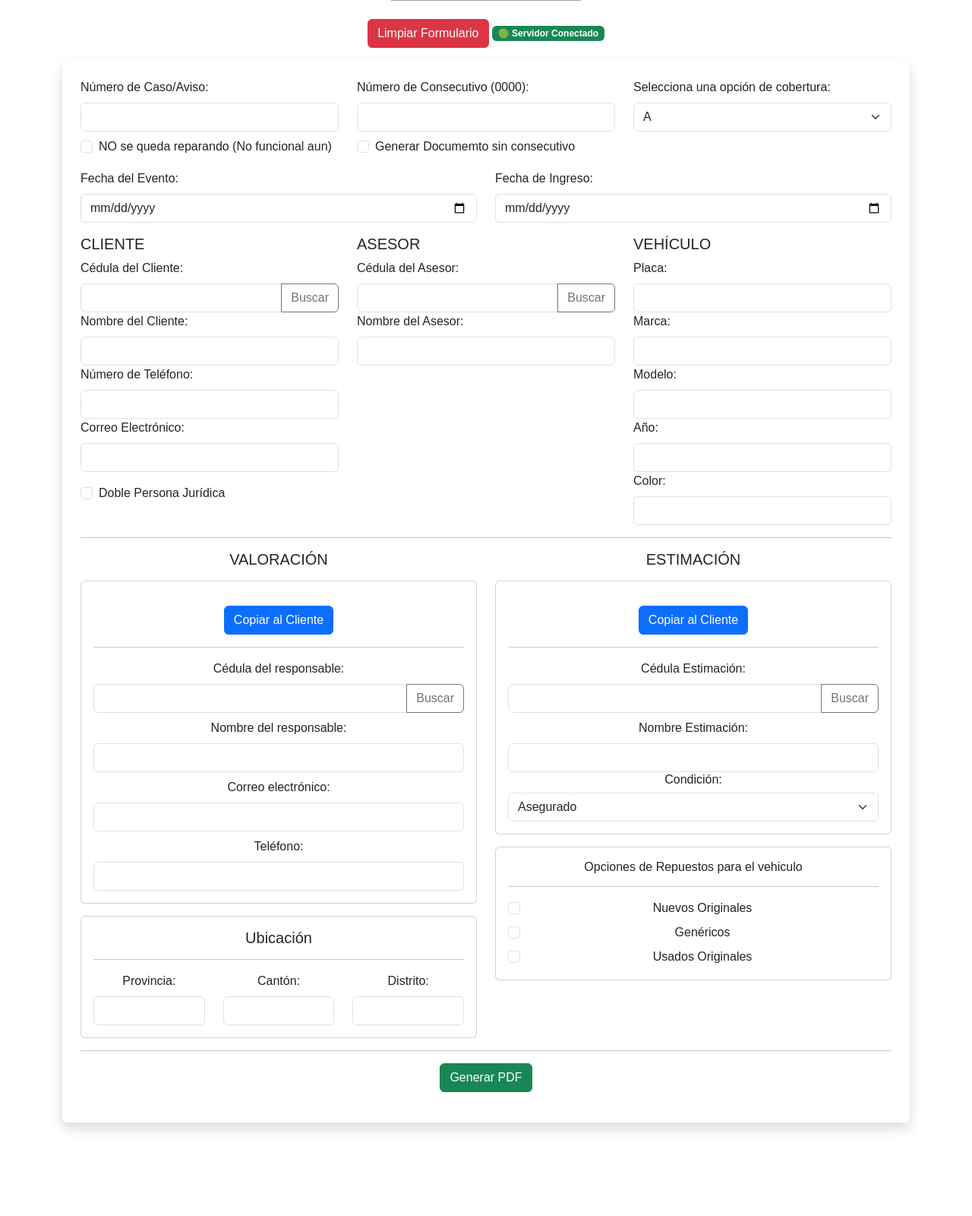
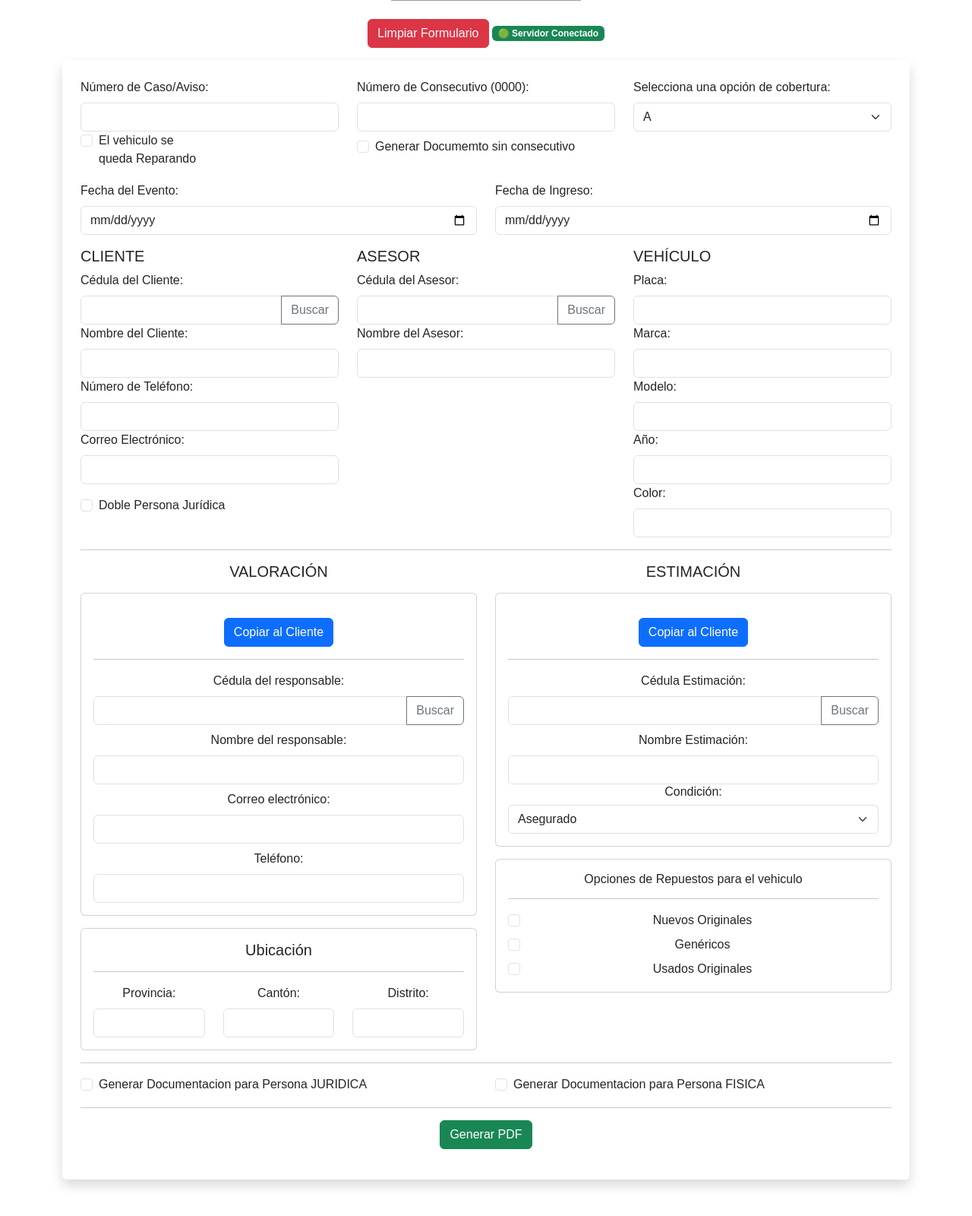
Before and after one commit to ASalazar11/WAB3, a Flask app: page / in a window 1280 px wide. Shown: the part 235-1835 px from the top of the page at 76% size. Before the commit the page ends 1723 px from the top, so only its background shows below. Run offline with Flask 3, Linux system fonts and the light colour scheme; some libraries are stand-ins or nearby versions; grey boxes are pictures that could not be loaded.

Commit message:
Agregar Documentacion doble check

```diff
--- a/templates/index.html
+++ b/templates/index.html
@@ -335,9 +335,13 @@
 
                     <label for="aviso" class="form-label">Número de Caso/Aviso:</label>
                     <input type="text" id="aviso" name="aviso" class="form-control" required>
-                    <div class="form-check mt-2">
-                        <input type="checkbox" class="form-check-input" id="nosequedareparando">
-                        <label class="form-check-label" for="nosequedareparando">NO se queda reparando (No funcional aun)</label>
+                    <div class="col-md-6">
+                        <div class="form-check">
+                            <input class="form-check-input" type="checkbox" id="noSeQueda" name="noSeQueda">
+                            <label class="form-check-label" for="noSeQueda">
+                                El vehiculo se queda Reparando
+                            </label>
+                        </div>
                     </div>
 
                 </div>
@@ -577,7 +581,30 @@
                 </div>
 
             </div>
+
             <hr>
+
+            <div class="row mb-3">
+                <div class="col-md-6">
+                    <div class="form-check">
+                        <input class="form-check-input" type="checkbox" id="check_opcion1" name="check_opcion1">
+                        <label class="form-check-label" for="check_opcion1">
+                            Generar Documentacion para Persona JURIDICA
+                        </label>
+                    </div>
+                </div>
+                <div class="col-md-6">
+                    <div class="form-check">
+                        <input class="form-check-input" type="checkbox" id="check_opcion2" name="check_opcion2">
+                        <label class="form-check-label" for="check_opcion2">
+                            Generar Documentacion para Persona FISICA
+                        </label>
+                    </div>
+                </div>
+            </div>
+
+            <hr>
+
             <div class="row mb-3">
                 <div class="col-12 text-center">
                     <button type="submit" class="btn btn-success">Generar PDF</button>
```
Also changed, not shown: app/pdf_generator.py (+16 -2 lines), backup.txt (+4 -8 lines), 3 other files.
